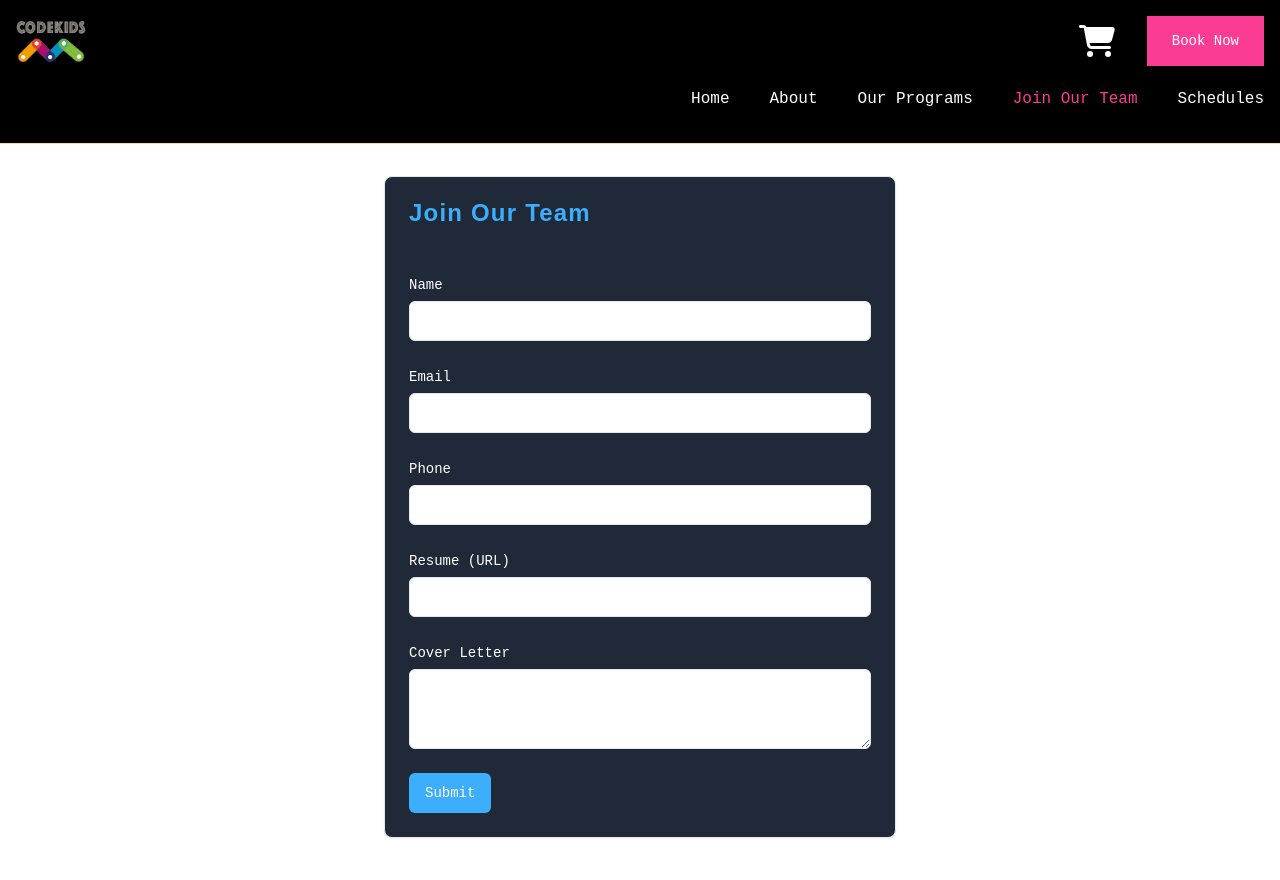
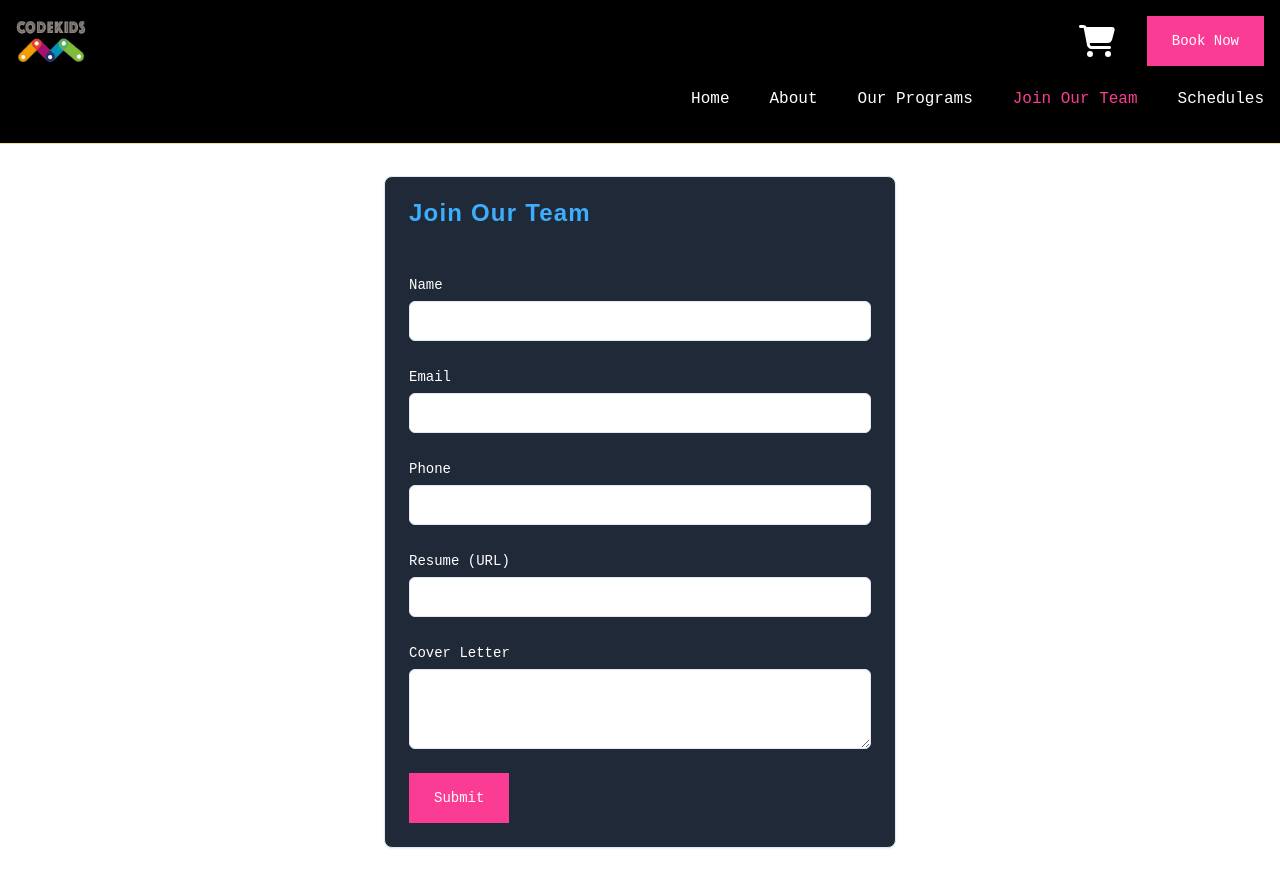
Before and after one commit to huzvert/codekidspk, a React (Vite) app in the folder client/: page /careers in a window 1280 px wide. Built offline with nearby package versions, Linux system fonts and the light colour scheme.

Commit message:
Fixed some ui bugs

```diff
--- a/client/src/components/Schedule.jsx
+++ b/client/src/components/Schedule.jsx
@@ -26,7 +26,7 @@ function Schedule({ title, schedule, theme = "dark" }) {
     theme === "light" ? "hover:bg-gray-100" : "hover:bg-gray-700";
 
   return (
-    <div className="container mx-auto my-8">
+    <div className="sm:container mx-auto my-8">
       <Card className={cardClass}>
         <CardHeader>
           <CardTitle className="text-c_secondary-light tracking-wider">
--- a/client/src/pages/Careers.jsx
+++ b/client/src/pages/Careers.jsx
@@ -148,7 +148,7 @@ export default function Careers() {
                 </div>
                 <Button
                   type="submit"
-                  className="bg-c_secondary-light text-white mt-4"
+                  className="default-button mt-4"
                   disabled={isSubmitting}
                 >
                   {isSubmitting ? "Submitting..." : "Submit"}
--- a/client/src/pages/Cart.jsx
+++ b/client/src/pages/Cart.jsx
@@ -39,7 +39,7 @@ export default function Cart() {
     return (
       <main className="text-center">
         <h2 className="text-3xl">Your cart is empty</h2>
-        <Link to="/programs" className="default-button mt-4">
+        <Link to="/programs" className="default-button mt-4 p-5">
           Book Now
         </Link>
       </main>
--- a/client/src/pages/CourseDetails.jsx
+++ b/client/src/pages/CourseDetails.jsx
@@ -45,7 +45,7 @@ export default function CourseDetails() {
       </section>
 
       <section className="mt-8 mx-auto max-w-4xl px-4">
-        <div className="bg-white shadow-lg rounded-lg overflow-hidden p-6">
+        <div className="bg-white shadow-lg rounded-lg overflow-hidden px-2 py-6 sm:p-6">
           <h3 className="text-lg font-semibold text-gray-800 mb-2">
             Course Details
           </h3>
```
